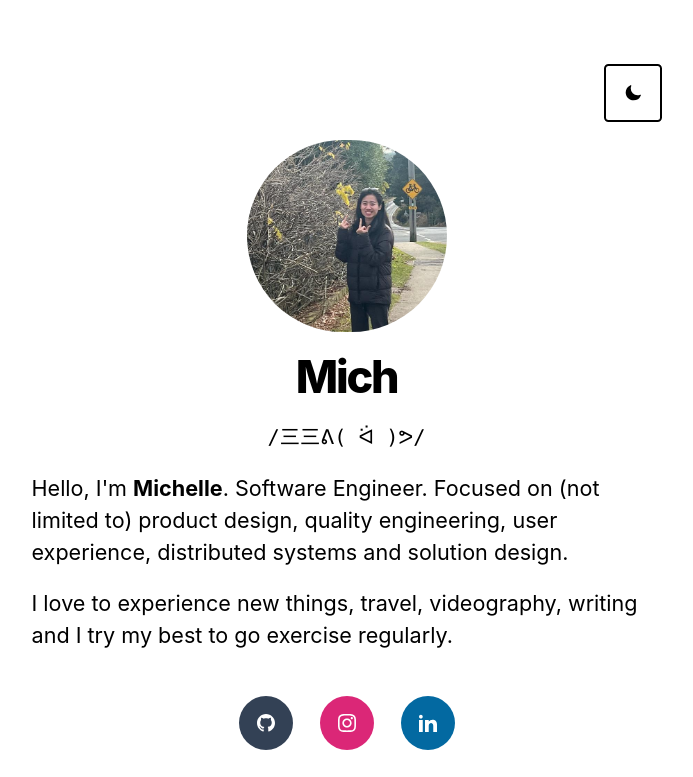
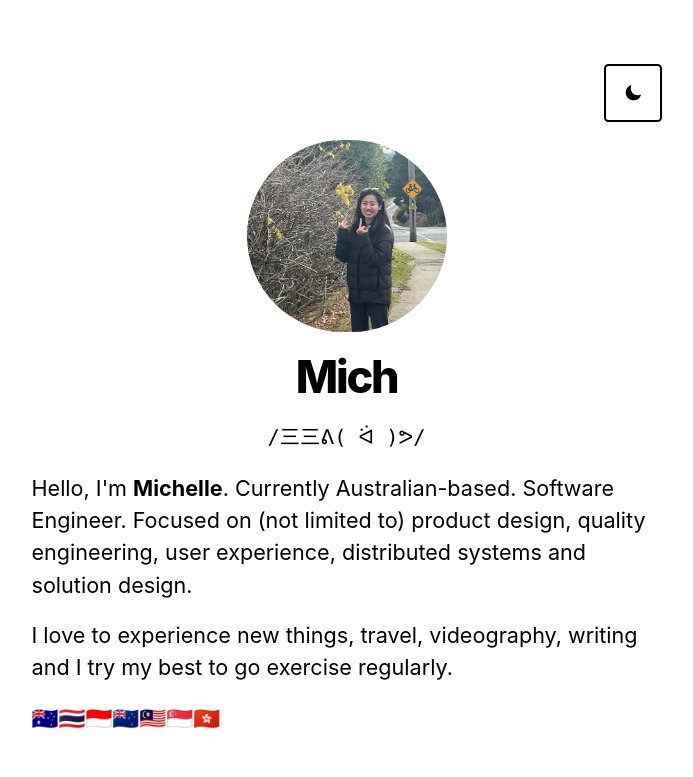
Before and after one commit to michtnt/next-tailwind-website, a Next.js app: page / in a window 1280 px wide. Shown: the top 777 px of the page, without its empty margins (280-973 px from the left). Built offline with nearby package versions, Linux system fonts and the light colour scheme.

Commit message:
Update index.tsx

```diff
--- a/pages/index.tsx
+++ b/pages/index.tsx
@@ -16,12 +16,14 @@ export default function Home({ posts }) {
           <code className="code-block">/三三ᕕ( ᐛ )ᕗ/</code>
         </center>
         <h5>
-          Hello, I'm <b>Michelle</b>. Software Engineer. Focused on (not limited to) product design, quality engineering, user experience, distributed systems and solution design.
+          Hello, I'm <b>Michelle</b>. Currently Australian-based. Software Engineer. Focused on (not limited to) product design, quality engineering, user experience, distributed systems and solution design.
         </h5>
 
         <h5>
           I love to experience new things, travel, videography, writing and I try my best to go exercise regularly.
         </h5>
+
+        <h5>🇦🇺🇹🇭🇮🇩🇳🇿🇲🇾🇸🇬🇭🇰</h5>
 
         <section className="space-x-6 flex justify-center pt-6">
           <a
```
